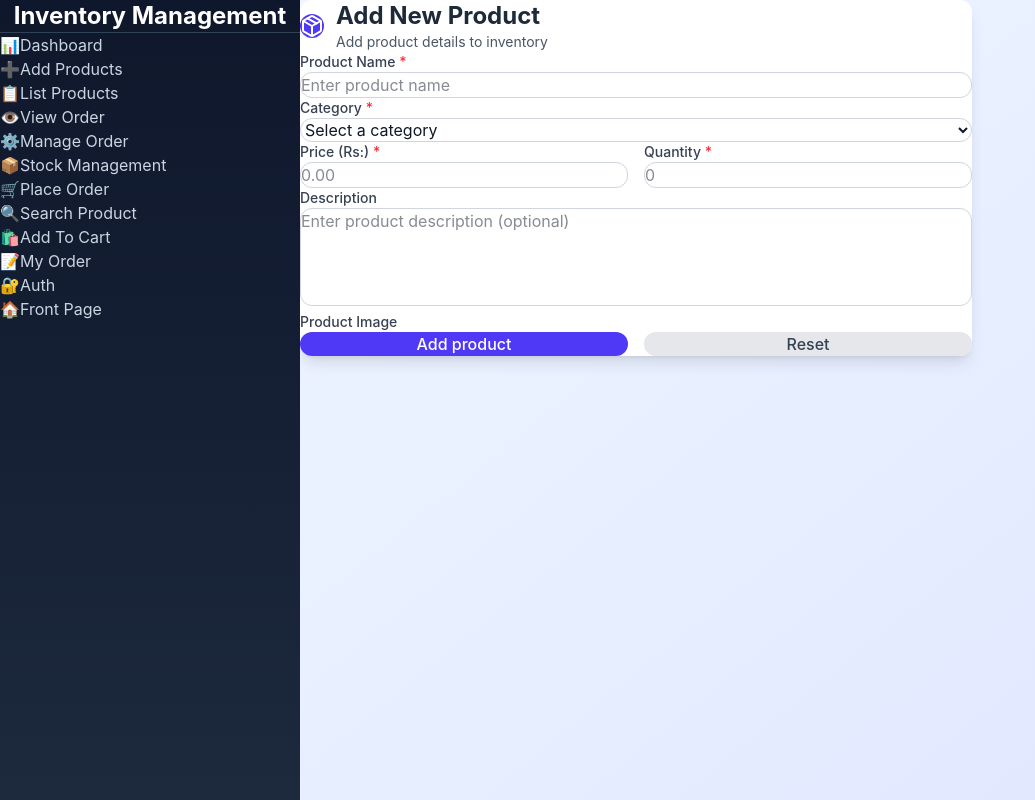
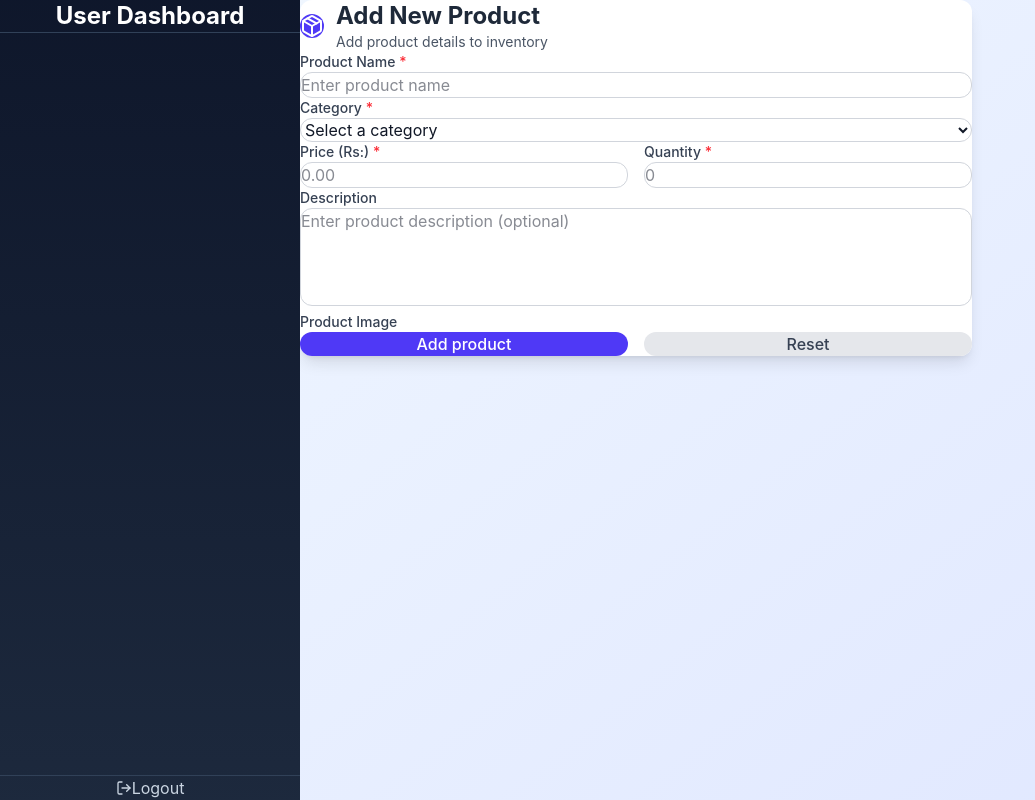
Before and after one commit to M-SBAB/Ecommerce, a React (Vite) app in the folder client/: page /Dashboard/AddProducts in a window 1280 px wide. Shown: the whole page, without its empty margins (0-1035 px from the left). Built offline with nearby package versions, Linux system fonts and the light colour scheme.

Commit message:
feat: Impliment role based access control

```diff
--- a/client/src/Components/Navbar/index.jsx
+++ b/client/src/Components/Navbar/index.jsx
@@ -1,9 +1,50 @@
-import React from 'react'
+import React from 'react';
+import { useAuth } from '../../context/AuthContext';
+import { User, LogOut } from 'lucide-react';
+import { useNavigate } from 'react-router-dom';
 
 const Navbar = () => {
+  const { user, logout, isAdmin } = useAuth();
+  const navigate = useNavigate();
+
+  const handleLogout = () => {
+    logout();
+    navigate('/');
+  };
+
   return (
-    <div>Navbar</div>
-  )
-}
+    <div className='bg-white shadow-md border-b border-gray-200'>
+      <div className='flex items-center justify-between px-6 py-4'>
+        {/* Left side - Title */}
+        <div>
+          <h1 className='text-2xl font-bold text-gray-800'>
+            E-Commerce {isAdmin() ? 'Admin' : 'Store'}
+          </h1>
+        </div>
 
-export default Navbar
+        {/* Right side - User info and logout */}
+        {user && (
+          <div className='flex items-center gap-4'>
+            <div className='flex items-center gap-2 px-4 py-2 bg-gray-100 rounded-lg'>
+              <User className='w-5 h-5 text-gray-600' />
+              <div className='text-sm'>
+                <p className='font-semibold text-gray-800'>{user.username}</p>
+                <p className='text-xs text-gray-500 capitalize'>{user.role}</p>
+              </div>
+            </div>
+
+            <button
+              onClick={handleLogout}
+              className='flex items-center gap-2 px-4 py-2 bg-red-500 hover:bg-red-600 text-white rounded-lg transition-colors duration-200'
+            >
+              <LogOut className='w-4 h-4' />
+              <span className='text-sm font-medium'>Logout</span>
+            </button>
+          </div>
+        )}
+      </div>
+    </div>
+  );
+};
+
+export default Navbar;
--- a/client/src/Components/Sidebar/index.jsx
+++ b/client/src/Components/Sidebar/index.jsx
@@ -1,88 +1,87 @@
-import React from 'react'
+import React from 'react';
+import { Link, useNavigate } from 'react-router-dom';
+import { useAuth } from '../../context/AuthContext';
+import { LogOut } from 'lucide-react';
 
 const Sidebar = () => {
+  const { user, isAdmin, isUser, logout } = useAuth();
+  const navigate = useNavigate();
+
+  // Admin navigation items
+  const adminLinks = [
+    { path: '/Dashboard', label: 'Dashboard', icon: '📊' },
+    { path: '/Dashboard/AddProducts', label: 'Add Product', icon: '➕' },
+    {
+      path: '/Dashboard/StockManagement',
+      label: 'Stock Management',
+      icon: '📦',
+    },
+    { path: '/Dashboard/ManageOrder', label: 'Manage Orders', icon: '⚙️' },
+    { path: '/Dashboard/ViewOrder', label: 'View Orders', icon: '👁️' },
+  ];
+
+  // User navigation items
+  const userLinks = [
+    { path: '/Dashboard/products', label: 'Products', icon: '🛍️' },
+    { path: '/Dashboard/MyOrder', label: 'My Orders', icon: '📝' },
+    { path: '/Dashboard/AddToCart', label: 'Cart', icon: '🛒' },
+  ];
+
+  // Get navigation links based on role
+  const navigationLinks = isAdmin() ? adminLinks : isUser() ? userLinks : [];
+
+  const handleLogout = () => {
+    logout();
+    navigate('/');
+  };
+
   return (
-    <div className='h-screen w-[300px] bg-gradient-to-b from-slate-900 to-slate-800 shadow-2xl'>
-        <h1 className='text-2xl text-center text-white font-bold py-8 px-4 border-b border-slate-700'>
-          Inventory Management
+    <div className='h-screen w-[300px] bg-gradient-to-b from-slate-900 to-slate-800 shadow-2xl flex flex-col'>
+      {/* Header */}
+      <div className='border-b border-slate-700'>
+        <h1 className='text-2xl text-center text-white font-bold py-8 px-4'>
+          {isAdmin() ? 'Admin Panel' : 'User Dashboard'}
         </h1>
+        {user && (
+          <div className='px-4 pb-4 text-center'>
+            <p className='text-slate-400 text-sm'>Welcome back,</p>
+            <p className='text-white font-semibold'>{user.username}</p>
+            <p className='text-slate-500 text-xs mt-1 capitalize'>
+              {user.role}
+            </p>
+          </div>
+        )}
+      </div>
 
-        <ul className='px-4 mt-6 space-y-2'>
-            <li>
-              <a href="" className='flex items-center px-4 py-3 text-slate-300 hover:bg-slate-700 hover:text-white rounded-lg transition-all duration-200 ease-in-out'>
-                <span className='mr-3'>📊</span>
-                Dashboard
-              </a>
+      {/* Navigation Links */}
+      <nav className='flex-1 overflow-y-auto px-4 mt-6'>
+        <ul className='space-y-2'>
+          {navigationLinks.map((link) => (
+            <li key={link.path}>
+              <Link
+                to={link.path}
+                className='flex items-center px-4 py-3 text-slate-300 hover:bg-slate-700 hover:text-white rounded-lg transition-all duration-200 ease-in-out'
+              >
+                <span className='mr-3'>{link.icon}</span>
+                {link.label}
+              </Link>
             </li>
-            <li>
-              <a href="AddProducts" className='flex items-center px-4 py-3 text-slate-300 hover:bg-slate-700 hover:text-white rounded-lg transition-all duration-200 ease-in-out'>
-                <span className='mr-3'>➕</span>
-                Add Products
-              </a>
-            </li>
-            <li>
-              <a href="list" className='flex items-center px-4 py-3 text-slate-300 hover:bg-slate-700 hover:text-white rounded-lg transition-all duration-200 ease-in-out'>
-                <span className='mr-3'>📋</span>
-                List Products
-              </a>
-            </li>
-            <li>
-              <a href="ViewOrder" className='flex items-center px-4 py-3 text-slate-300 hover:bg-slate-700 hover:text-white rounded-lg transition-all duration-200 ease-in-out'>
-                <span className='mr-3'>👁️</span>
-                View Order
-              </a>
-            </li>
-            <li>
-              <a href="ManageOrder" className='flex items-center px-4 py-3 text-slate-300 hover:bg-slate-700 hover:text-white rounded-lg transition-all duration-200 ease-in-out'>
-                <span className='mr-3'>⚙️</span>
-                Manage Order
-              </a>
-            </li>
-            <li>
-              <a href="StockManagement" className='flex items-center px-4 py-3 text-slate-300 hover:bg-slate-700 hover:text-white rounded-lg transition-all duration-200 ease-in-out'>
-                <span className='mr-3'>📦</span>
-                Stock Management
-              </a>
-            </li>
-            <li>
-              <a href="PlaceOrder" className='flex items-center px-4 py-3 text-slate-300 hover:bg-slate-700 hover:text-white rounded-lg transition-all duration-200 ease-in-out'>
-                <span className='mr-3'>🛒</span>
-                Place Order
-              </a>
-            </li>
-            <li>
-              <a href="SearchProduct" className='flex items-center px-4 py-3 text-slate-300 hover:bg-slate-700 hover:text-white rounded-lg transition-all duration-200 ease-in-out'>
-                <span className='mr-3'>🔍</span>
-                Search Product
-              </a>
-            </li>
-            <li>
-              <a href="AddToCart" className='flex items-center px-4 py-3 text-slate-300 hover:bg-slate-700 hover:text-white rounded-lg transition-all duration-200 ease-in-out'>
-                <span className='mr-3'>🛍️</span>
-                Add To Cart
-              </a>
-            </li>
-            <li>
-              <a href="MyOrder" className='flex items-center px-4 py-3 text-slate-300 hover:bg-slate-700 hover:text-white rounded-lg transition-all duration-200 ease-in-out'>
-                <span className='mr-3'>📝</span>
-                My Order
-              </a>
-            </li>
-            <li>
-              <a href="Auth" className='flex items-center px-4 py-3 text-slate-300 hover:bg-slate-700 hover:text-white rounded-lg transition-all duration-200 ease-in-out'>
-                <span className='mr-3'>🔐</span>
-                Auth
-              </a>
-            </li>
-            <li>
-              <a href="FrontPage" className='flex items-center px-4 py-3 text-slate-300 hover:bg-slate-700 hover:text-white rounded-lg transition-all duration-200 ease-in-out'>
-                <span className='mr-3'>🏠</span>
-                Front Page
-              </a>
-            </li>
+          ))}
         </ul>
+      </nav>
+
+      {/* Logout Button */}
+      <div className='px-4 py-4 border-t border-slate-700'>
+        <button
+          onClick={handleLogout}
+          className='flex items-center justify-center w-full px-4 py-3 text-slate-300 hover:bg-red-600 hover:text-white rounded-lg transition-all duration-200 ease-in-out'
+        >
+          <LogOut className='w-4 h-4 mr-3' />
+          Logout
+        </button>
+      </div>
     </div>
-  )
-}
+  );
+};
 
-export default Sidebar
+export default Sidebar;
```
Also changed, not shown: 1 other file (tests, documents, lock files or other folders).
